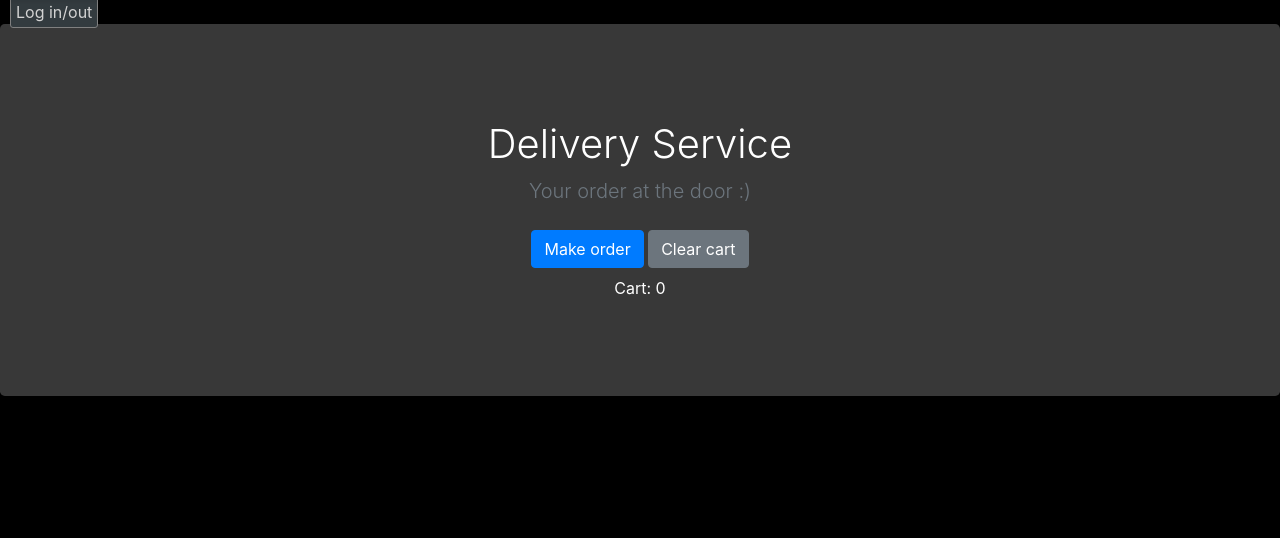
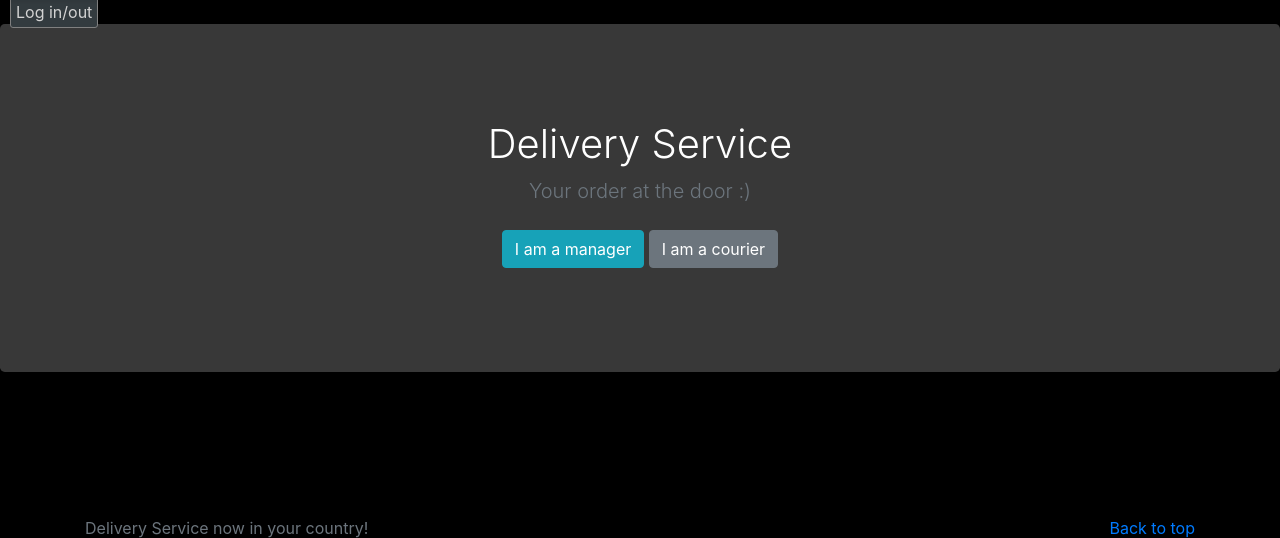
Before and after one commit to Demezy/DeliveryService, a Django app: page /Shop in a window 1280 px wide. Shown: the part 82-620 px from the top of the page. Run offline with Django 3.2, Linux system fonts and the light colour scheme; data that the repository does not hold is empty.

Commit message:
rework of shop
js module isn't work yet,time is limited, so there is a new method

```diff
--- a/DeliveryService/main/static/main/js/shopping_cart.js
+++ b/DeliveryService/main/static/main/js/shopping_cart.js
@@ -1,30 +1,77 @@
 console.log("Shopping cart is ready");
+
+let productList = {};
+let basket = document.querySelector("span.basket");
 let carts = document.querySelectorAll(".add-cart");
 let delCarts = document.querySelectorAll(".remove-cart");
 
+// let btns = document.querySelectorAll(".btn-group")
+// console.log(btns[1].children)
 for (let i = 0; i < carts.length; i++) {
     carts[i].addEventListener("click", () => {
-        cartNumbers();
+        cartNumbers(carts[i]);
     });
     delCarts[i].addEventListener("click", () => {
-        removeCart();
+        removeCart(carts[i]);
     });
+    // console.log(carts[i])
+    productList[carts[i].getAttribute("value")] = {
+        "price": carts[i].parentElement.children[0].value,
+        "inCart": 0
+    };
+    // console.log(carts[i].getAttribute("value"));
+    // console.log(carts[i].parentElement.children[0])
 }
 
-let basket = document.querySelector("span.basket")
+// localStorage[product.value] = parseInt(localCart[product.value]) + 1
 
-function removeCart() {
-    localStorage.setItem("cartNumbers", 0);
+function removeCart(product) {
+    localStorage.removeItem(product.value);
     basket.textContent = 0;
 }
 
-function cartNumbers() {
-    productNumbers = parseInt(localStorage.getItem("cartNumbers"));
+function cartNumbers(product) {
+    console.log(product.value);
+    let productNumbers = parseInt(localStorage.getItem("countOfProducts"));
     if (productNumbers) {
-        localStorage.setItem("cartNumbers", productNumbers + 1);
-        basket.textContent = productNumbers + 1;
+        localStorage.setItem("countOfProducts", productNumbers + 1);
+
     } else {
-        localStorage.setItem("cartNumbers", 1);
-        basket.textContent = 1;
+        localStorage.setItem("countOfProducts", 1);
     }
+    basket.textContent = productNumbers + 1;
+    setItem(product);
 }
+
+function setItem(product) {
+    console.log(product.value);
+    let localCart = JSON.parse(localStorage.getItem("localCart"));
+    if (localCart == null) {
+        localCart = {product.value
+    :
+        {
+            "count"
+        :
+            product.inCart, "price"
+        :
+            product.price
+        }
+    }
+    } else {
+        if (localCart[value].inCart != null) {
+            localCart = {
+                ...localCart,
+                [value]: product
+            }
+        }
+        localCart[value].inCart += 1
+    }
+
+// parseInt(localCart[product.value]) + 1
+    console.log(localCart)
+    localStorage.setItem("localCart", JSON.stringify(localCart))
+}
+
+// console.log("shopping_cart.js");
+// console.log(productList);
+// productList["test2"] = 21321
--- a/DeliveryService/main/templates/main/Shop.html
+++ b/DeliveryService/main/templates/main/Shop.html
@@ -28,7 +28,7 @@
 {% endblock %}
 
 {% block content %}
-
+<!--time is limited, so I have to remove some features-->
 <main role="main">
     <!-- text on top -->
     <section class="jumbotron text-center">
@@ -36,12 +36,12 @@
             <h1>{{ COMPANY }}</h1>
             <p class="lead text-muted">Your order at the door :)</p>
             <p>
-        <a href="#" class="btn btn-primary my-2">Make order</a>
-        <a href="#" class="btn btn-secondary my-2">Clear cart</a>
+                <a href="{% url 'manage_page' %}" class="btn btn-info my-2">I am a manager</a>
+                <a href="{% url 'courier' %}" class="btn btn-secondary my-2">I am a courier</a>
             </p>
         </div>
         <div class="container la">
-      <span>Cart: </span><span class="basket">0</span>
+            <!--      <span>Cart: </span><span class="basket">0</span>-->
         </div>
     </section>
     <!-- end of text on top -->
@@ -66,14 +66,13 @@
                             <p class="card-title text-center h4 text-break">{{ el.title }}</p>
                             <p class="card-text text-break">{{ el.text }}</p>
                             <div class="d-flex justify-content-between align-items-center">
-                <div class="btn-group">
-                  <button type="button" class="btn btn-sm btn-outline-secondary add-cart" value="{{ el.tag }}"
-                          price="{{ el.price }}">Add to cart
-                  </button>
-                  <!-- TODO: local storage for cart -->
-                  <button type="button" class="btn btn-sm btn-outline-secondary remove-cart">Remove</button>
-                  <!-- TODO: check for 0 values of product, make button unavaible -->
-                </div>
+                                <a href="{% url 'make_order' %}{{ el.tag }}" class="btn btn-secondary">View details</a>
+                                <!--                <div class="btn-group">-->
+                                <!--                  <button type="button" class="btn btn-sm btn-outline-secondary add-cart" value="{{ el.tag }}"-->
+                                <!--                          price="{{ el.price }}">Add to cart-->
+                                <!--                  </button>-->
+                                <!--                  <button type="button" class="btn btn-sm btn-outline-secondary remove-cart">Remove</button>-->
+                                <!--                </div>-->
                                 <small class="text-muted">Count: {{ el.count }}</small>
                             </div>
                         </div>
```
Lines whose indentation alone changed are shown as unchanged.
